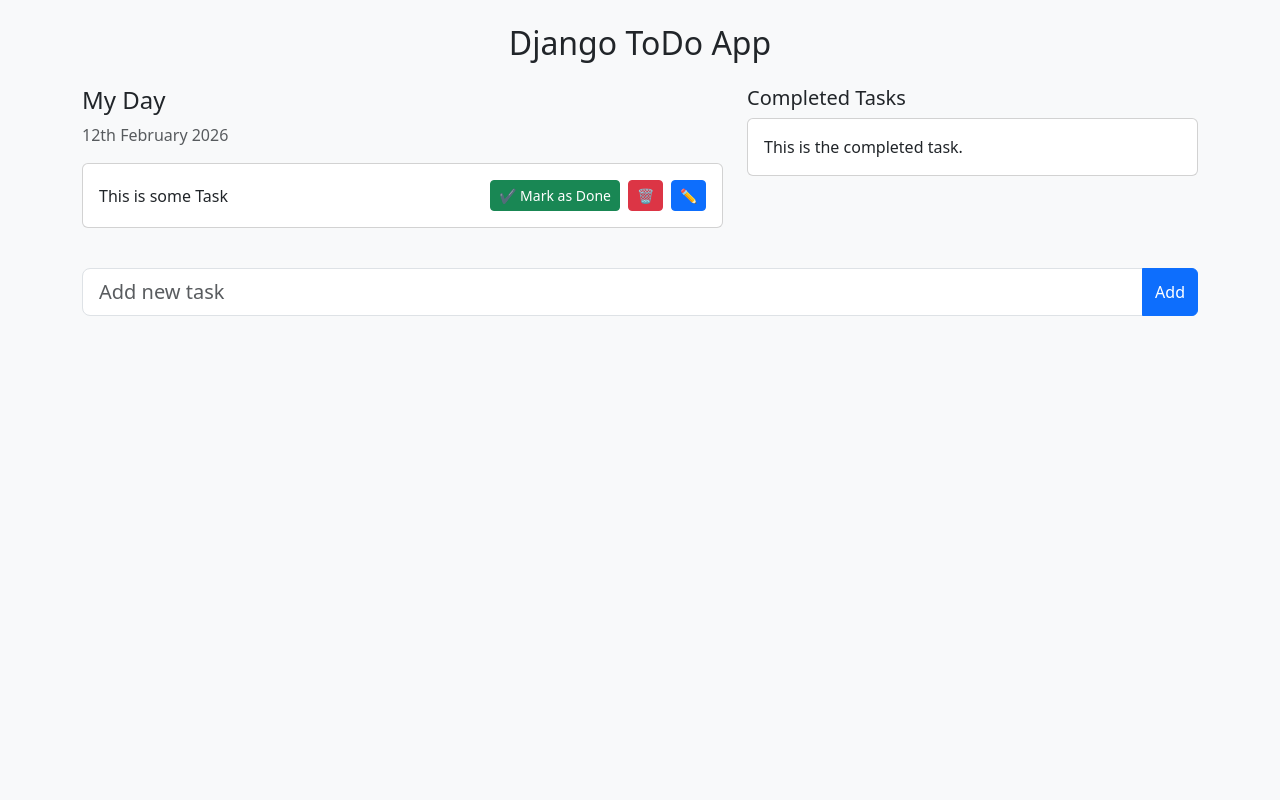
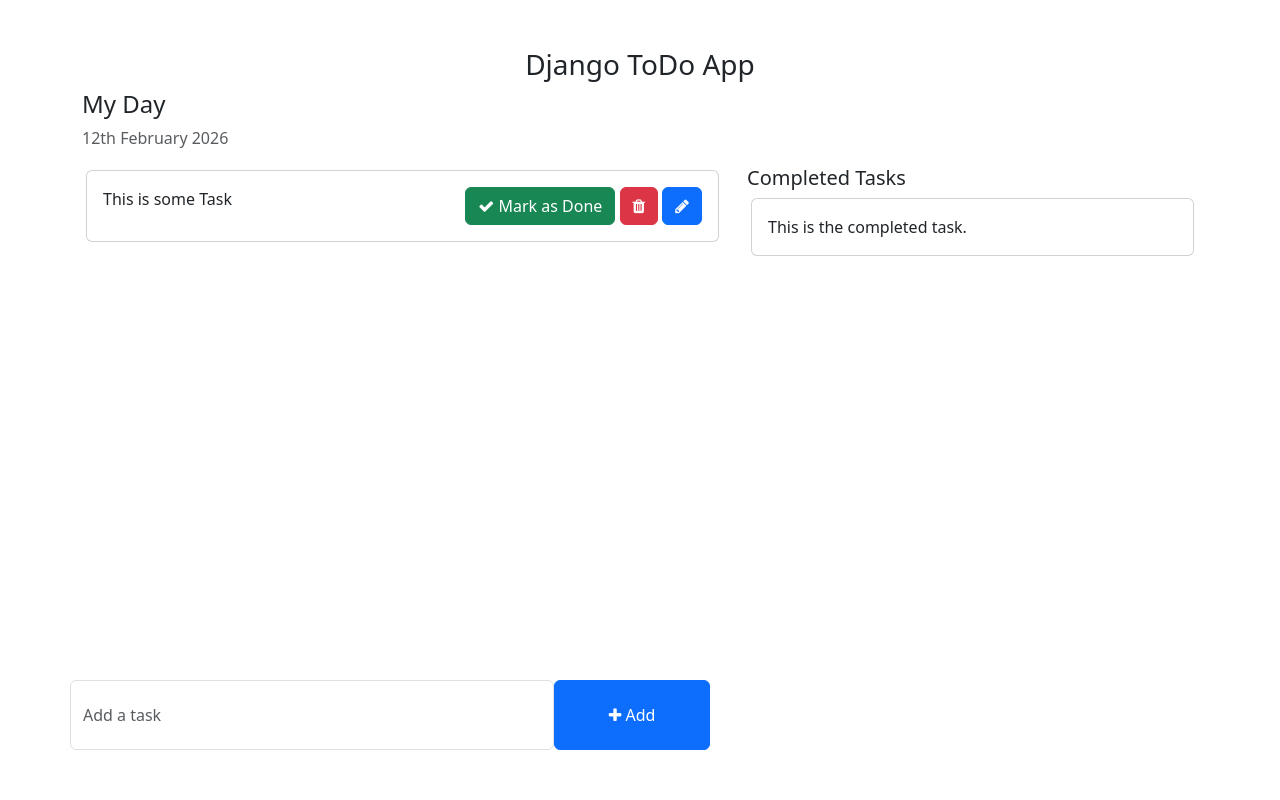
Before and after one commit to takhar0211/To-Do-List, a Django app: page / in a window 1280 px wide. Run offline with Django 5.2, Linux system fonts and the light colour scheme.

Commit message:
change UI

```diff
--- a/templates/index.html
+++ b/templates/index.html
@@ -1,57 +1,67 @@
+{% load static %}
 <!DOCTYPE html>
-<html>
+<html lang="en">
 <head>
-    <title>Django ToDo App</title>
-    <link href="https://cdn.jsdelivr.net/npm/bootstrap@5.3.8/dist/css/bootstrap.min.css" rel="stylesheet">
+    <meta charset="UTF-8">
+    <meta http-equiv="X-UA-Compatible" content="IE=edge">
+    <meta name="viewport" content="width=device-width, initial-scale=1.0">
+    <title>TODO LIST - Home</title>
+
+    <!-- Bootstrap -->
+    <link href="https://cdn.jsdelivr.net/npm/bootstrap@5.3.0-alpha1/dist/css/bootstrap.min.css" rel="stylesheet" integrity="sha384-GLhlTQ8iRABdZLl6O3oVMWSktQOp6b7In1Zl3/Jr59b6EGGoI1aFkw7cmDA6j6gD" crossorigin="anonymous">
+    <script src="https://cdn.jsdelivr.net/npm/bootstrap@5.3.0-alpha1/dist/js/bootstrap.bundle.min.js" integrity="sha384-w76AqPfDkMBDXo30jS1Sgez6pr3x5MlQ1ZAGC+nuZB+EYdgRZgiwxhTBTkF7CXvN" crossorigin="anonymous"></script>
+    <!-- Font Awesome Icons -->
+    <link rel="stylesheet" href="https://cdnjs.cloudflare.com/ajax/libs/font-awesome/4.7.0/css/font-awesome.min.css">
+
+    <style>
+        .form-control{
+        padding: 1.375rem .75rem !important;
+    }
+    </style>
 </head>
-<body class="bg-light">
-
-<div class="container py-4">
-
-    <h2 class="text-center mb-4">Django ToDo App</h2>
-
+<body>
+    <div class="container">
+        <h3 class="pt-5 text-center">Django ToDo App</h3>
         <div class="row">
-
-        <!-- LEFT SIDE -->
-        <div class="col-md-7">
             <h4>My Day</h4>
             <p class="text-muted">{% now "jS F Y" %}</p>
-
-            <div class="card mb-3">
-                <div class="card-body d-flex justify-content-between align-items-center">
-                    <div>This is some Task</div>
-
-                    <div class="d-flex gap-2">
-                        <button class="btn btn-success btn-sm">✔ Mark as Done</button>
-                        <button class="btn btn-danger btn-sm">🗑</button>
-                        <button class="btn btn-primary btn-sm">✏</button>
-                    </div>
-                </div>
+            <div class="col-md-7 col-lg-7" style="height: 450px; overflow: scroll;">
+                <!-- List of all the tasks for the day -->
+                <div class="card m-1">
+                    <div class="card-body">
+                        This is some Task
+                        <span style="position: relative; float: right;">
+                            <a class="btn btn-success"><i class="fa fa-check"></i> Mark as Done</a>
+                            <a class="btn btn-danger"><i class="fa fa-trash"></i></a>
+                            <a class="btn btn-primary"><i class="fa fa-pencil"></i></a>
+                        </span>
                     </div>
                 </div>
 
-        <!-- RIGHT SIDE -->
-        <div class="col-md-5">
+            </div>
+            <div class="col-md-5 col-lg-5">
                 <h5>Completed Tasks</h5>
-
-            <div class="card">
+                <!-- List of all the tasks that have completed -->
+                <div class="card m-1">
                     <div class="card-body">
                         This is the completed task.
                     </div>
                 </div>
             </div>
-
         </div>
-
-    <!-- INPUT SECTION -->
-    <div class="mt-4">
-        <div class="input-group">
-            <input type="text" class="form-control form-control-lg" placeholder="Add new task">
-            <button class="btn btn-primary">Add</button>
+        <div class="row">
+            <div class="col-md-6 col-lg-6 p-0" style="position: absolute; bottom: 50px;">
+                <!-- To Do Form -->
+                <form action="" >
+                    <div class="form-group">
+                        <span style="display: flex;">
+                            <input type="text" class="form-control" placeholder="Add a task">
+                            <button class="btn btn-primary" style="width: 200px;"><i class="fa fa-plus"></i> Add</button>
+                        </span>
+                    </div>
+                </form>
             </div>
         </div>
-
     </div>
-
 </body>
 </html>
```
Lines whose indentation alone changed are shown as unchanged.
